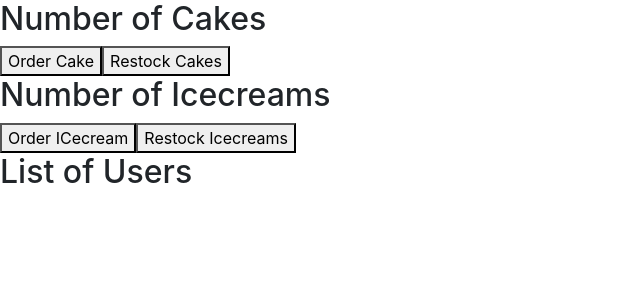
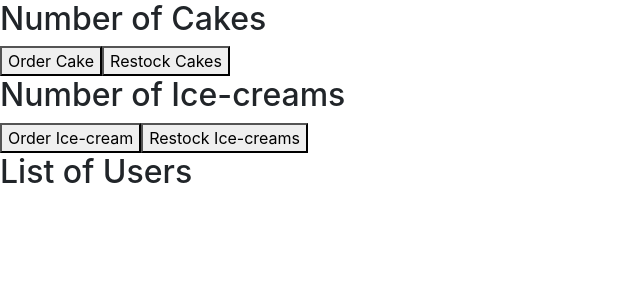
Before and after one commit to Mubassim-Khan/Redux-Toolkit, a React (Create React App) app in the folder react-redux/: page / in a window 1280 px wide. Shown: the top 300 px of the page, without its empty margins (0-640 px from the left). Built offline with nearby package versions, Linux system fonts and the light colour scheme.

Commit message:
26 - Connected React app with Redux using Provider. Fixed some other errors as well.

```diff
--- a/react-redux/src/components/icecreamView.jsx
+++ b/react-redux/src/components/icecreamView.jsx
@@ -3,9 +3,9 @@ import React from 'react'
 export const IcecreamView = () => {
     return (
         <div>
-            <h2>Number of Icecreams</h2>
-            <button>Order ICecream</button>
-            <button>Restock Icecreams</button>
+            <h2>Number of Ice-creams</h2>
+            <button>Order Ice-cream</button>
+            <button>Restock Ice-creams</button>
         </div>
     )
 }
--- a/react-redux/src/features/user/userSlice.js
+++ b/react-redux/src/features/user/userSlice.js
@@ -1,6 +1,6 @@
 // To make use of asyncFunctions we use async thunk functions.
-import { createSlice, createAsyncThunk } from '@reduxjs/toolkit'
-import { axios } from 'axios'
+import { createSlice, createAsyncThunk } from '@reduxjs/toolkit';
+import axios from 'axios';
 
 const initialState = {
     loading: true,
@@ -29,16 +29,16 @@ const userSlice = createSlice({
             state.loading = true
         })
         builder.addCase(fetchUsers.fulfilled, (state, action) => {
-            state.loading = false,
-                state.users = action.payload,
-                state.error = ""
+            state.loading = false
+            state.users = action.payload
+            state.error = ""
         })
         builder.addCase(fetchUsers.rejected, (state, action) => {
-            state.loading = false,
-                state.users = [],
-                state.error = action.error.message
+            state.loading = false
+            state.users = []
+            state.error = action.error.message
         })
-    }
+    },
 })
 
 export default userSlice.reducer
--- a/react-redux/src/index.js
+++ b/react-redux/src/index.js
@@ -1,13 +1,17 @@
 import React from 'react';
 import ReactDOM from 'react-dom/client';
+import { Provider } from 'react-redux';
 import './index.css';
 import App from './App';
 import reportWebVitals from './reportWebVitals';
+import store from './app/store';
 
 const root = ReactDOM.createRoot(document.getElementById('root'));
 root.render(
   <React.StrictMode>
-    <App />
+    <Provider store={store}>
+      <App />
+    </Provider>
   </React.StrictMode>
 );
 
```
